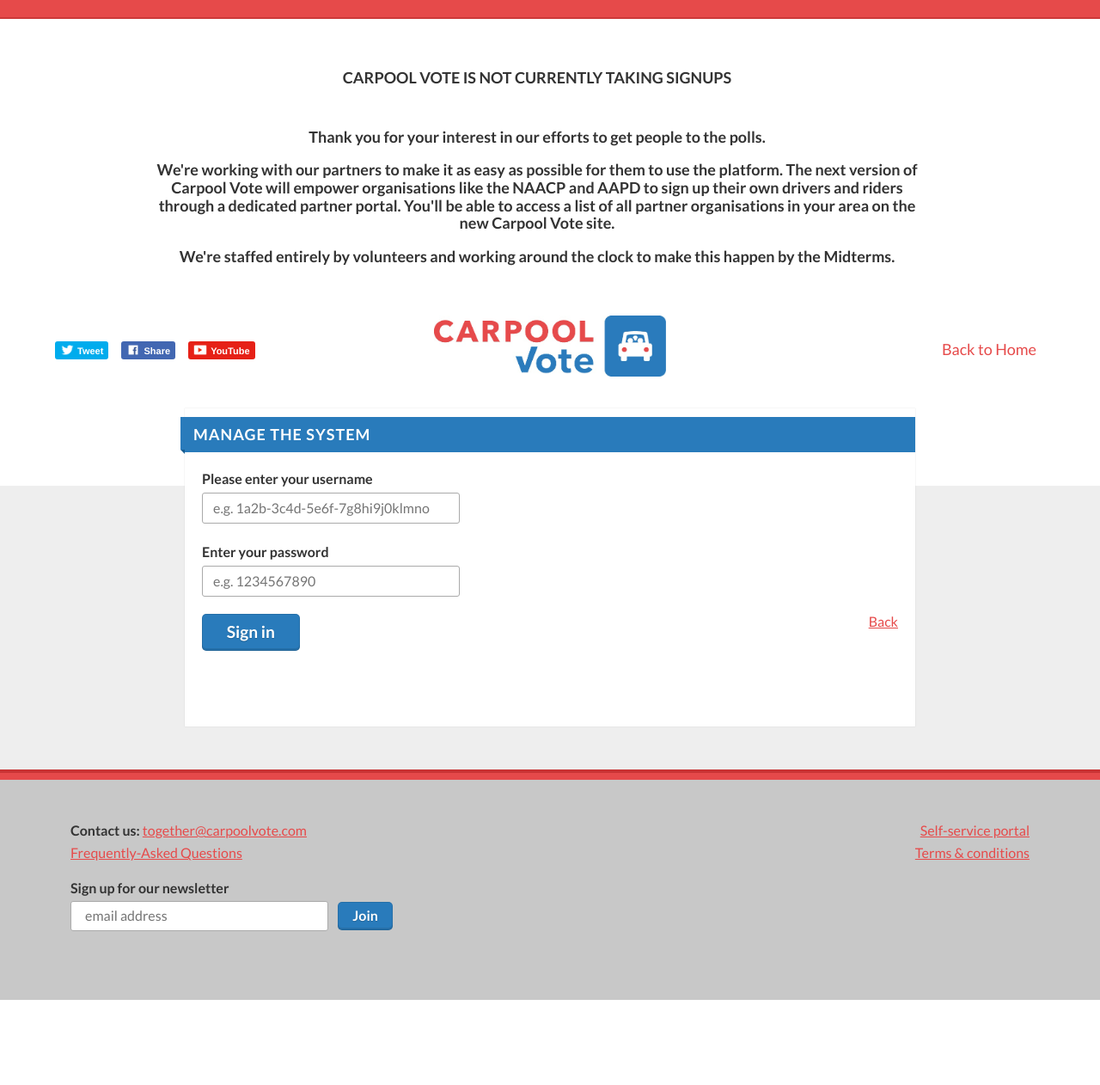
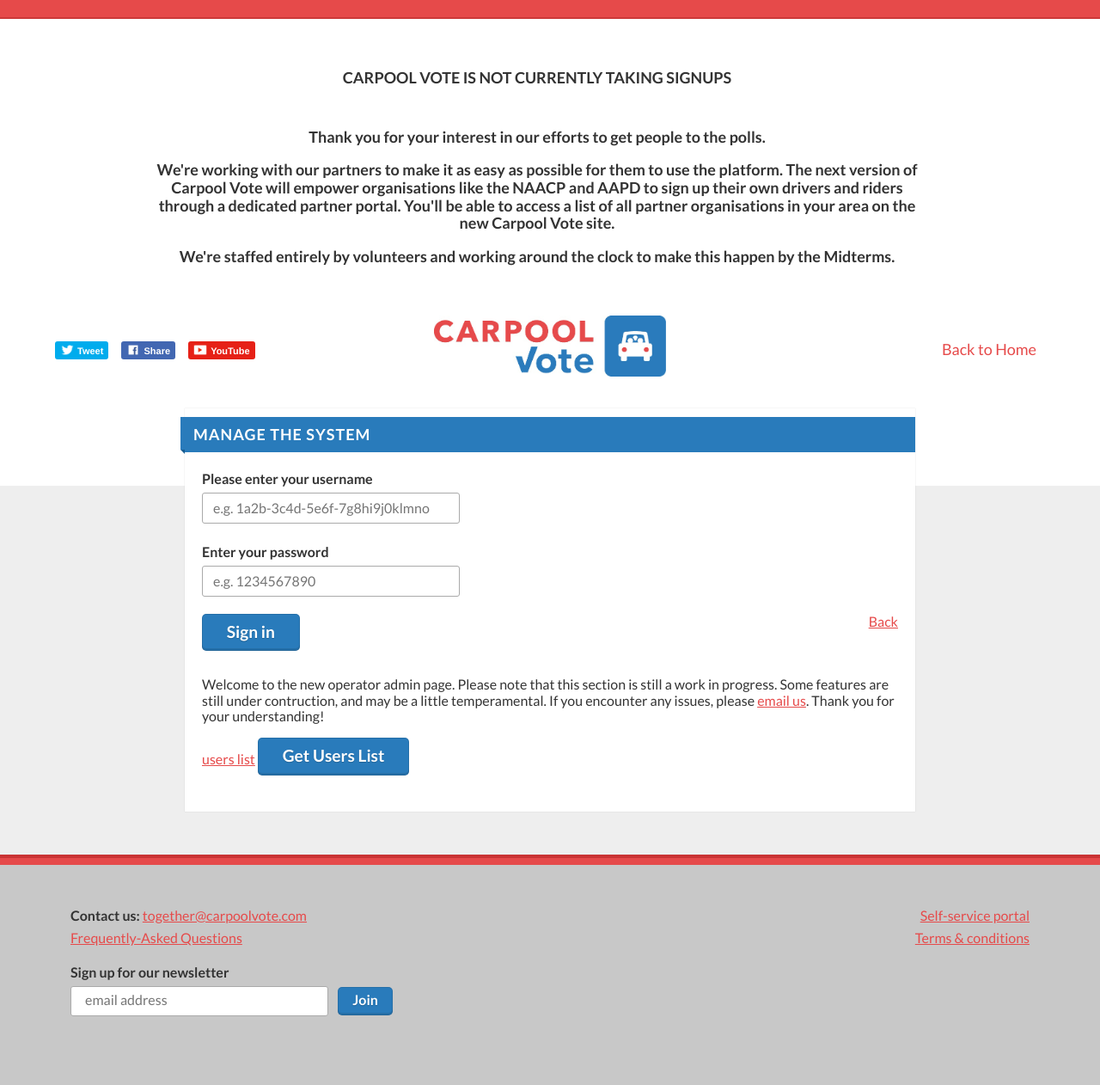
Before and after one commit to voteamerica/voteamerica.github.io, a Jekyll site: the page built from pages/operator-page.html, in a window 1280 px wide. Shown: the whole page at 86% size. Built offline with Jekyll 4.4.1, drawn with Linux system fonts in a browser that asks for light colours; nearby versions of some CDN libraries; before the commit the page ends 1163 px from its top, so only the background shows below that; part of the change alters nothing that is shown.

```diff
--- a/pages/operator-page.html
+++ b/pages/operator-page.html
@@ -33,9 +33,18 @@ title: Manage the system
                     </div>
                 </form>
 
-                <div id="manage" style="display:none" aria-hidden="true">
+                <div id="manage" style="display:block" aria-hidden="true">
                     <p>Welcome to the new operator admin page. Please note that this section is still a work in progress. Some features are still under contruction, and may be a little temperamental. If you encounter any issues, please <a href="mailto:selfservice@carpoolvote.com">email us</a>. Thank you for your understanding!</p>
                     <p id="infoAdmin"></p>
+
+                    <div>
+                        <a href="{{ api }}/users/list">users list</a>
+
+                        <button class="button button--large" id="getUsersList">Get Users List</button>
+                    </div>
+                    <div id="usersList">
+                        <ul></ul>
+                    </div>
                 </div>
             </div>
         </div>
--- a/scripts/operatorpage.js
+++ b/scripts/operatorpage.js
@@ -17,21 +17,13 @@ if (!remoteUrl) {
 // // Create a data object containing all URL query string data:
 // var data = tinyQuery.getAll();
 
-
-// // NOTE: for future refactoring,
-// //       this test is wrong. This page may receive both uuid_driver and uuid_rider.
-// if (data.uuid_driver) {
-//   data.uuid = data.uuid || data.uuid_driver;
-//   data.type = data.type || 'driver';
-// }
-// if (data.uuid_rider) {
-//   data.uuid = data.uuid || data.uuid_rider;
-//   data.type = data.type || 'rider';
-// }
+let token = "";
 
 const $login    = document.getElementById('loginSubmit');
 const $username = document.getElementById('username');
 const $password = document.getElementById('password');
+
+const $getUsersList    = document.getElementById('getUsersList');
 
 //   $manage       = $('#manage'),
 //   $info         = $('#manage #infoAdmin'),
@@ -85,7 +77,14 @@ const handleLoginClick = (e) => {
 //   // updateUI();
 };
 
+const handleGetUsersListClick = e => {
+  // e.preventDefault();
+
+  getUsersList();
+};
+
 $login.onclick = handleLoginClick;
+$getUsersList.onclick = handleGetUsersListClick;
 
 // function updateUI(uuid, type, phone) {
 //   // NOTE: this handling isn't quite correct, so avoid refactoring without full testing
@@ -778,12 +777,16 @@ const createAPIurl = (params, apiRoute) => {
   return url;
 };
 
-const accessCarpoolvoteAPI = (url, handlerFunction) => {
+const accessCarpoolvoteAPI = (url, handlerFunction, useToken = false) => {
   var request = new XMLHttpRequest();
 
   request.open("GET", url);
 
   request.onreadystatechange = handlerDoneCheck;
+
+  if (useToken === true) {
+    request.setRequestHeader('Authorization', `Bearer ${token}`);
+  }
 
   request.send();
 
@@ -808,8 +811,23 @@ const getToken = (username, password) => {
         },
         '/users/authenticate'
       ),
-      function (resp) {
-        var keys = Object.keys(resp);
+      resp => {
+        const keys = Object.keys(resp);
+
+        token = resp.id_token;
+      });
+  };
+
+  const getUsersList = () => {
+    // //http://localhost:8000/users/authenticate?username=jk&password=123
+
+      accessCarpoolvoteAPI(
+        createAPIurl( {}, '/users/list'),
+        resp => {
+          const keys = Object.keys(resp);
+
+          token = resp.id_token;
+
     //       if (keys) {
 
     //         if (keys[0] == "driver_info" ) {
@@ -843,5 +861,6 @@ const getToken = (username, password) => {
     //           $(listSelector).append(listItems);
     //         }
     //       }
-      });
-  }
+        },
+        true);
+    };
```
Lines whose indentation alone changed are shown as unchanged.
